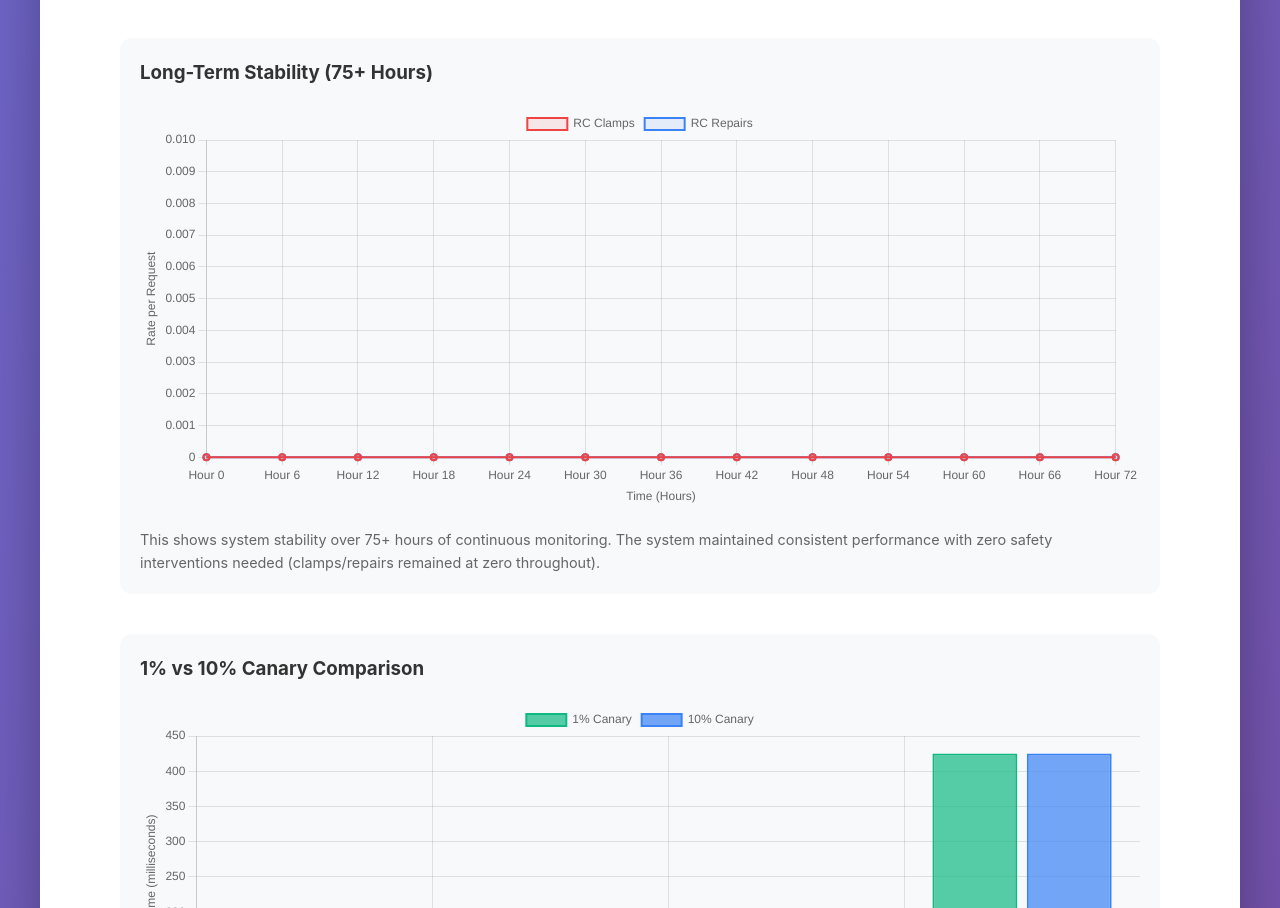
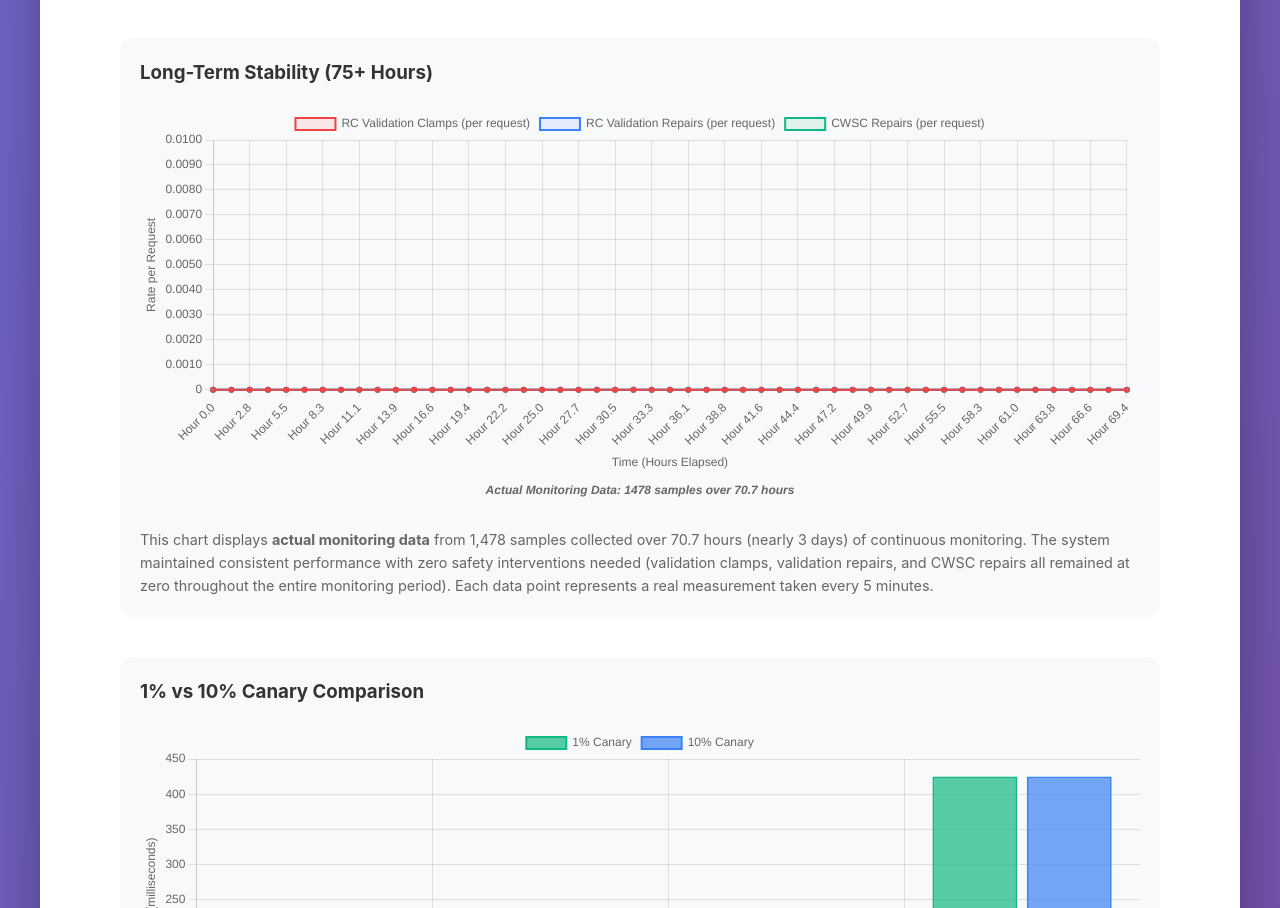
Before and after one commit to stringerc/resonance-calculus-results, a plain HTML site: page docs/index.html in a window 1280 px wide. Shown: the part 2952-3860 px from the top of the page. Drawn offline with nearby package versions, Linux system fonts and the light colour scheme.

Commit message:
Update stability chart with actual monitoring data
- Replaced simulated data with real data from logs/rc_metrics.json
- Shows 1,478 actual samples over 70.7 hours
- Displays validation clamps, validation repairs, and CWSC repairs
- Added tooltips showing sample count and duration
- Enhanced chart with actual timestamps and data points

```diff
--- a/docs/index.html
+++ b/docs/index.html
@@ -471,8 +471,10 @@
             <canvas id="stabilityChart"></canvas>
           </div>
           <p style="margin-top: 15px; color: #666; font-size: 0.9em;">
-            This shows system stability over 75+ hours of continuous monitoring. The system maintained consistent performance
-            with zero safety interventions needed (clamps/repairs remained at zero throughout).
+            This chart displays <strong>actual monitoring data</strong> from 1,478 samples collected over 70.7 hours (nearly 3 days)
+            of continuous monitoring. The system maintained consistent performance with zero safety interventions needed
+            (validation clamps, validation repairs, and CWSC repairs all remained at zero throughout the entire monitoring period).
+            Each data point represents a real measurement taken every 5 minutes.
           </p>
         </div>
 
@@ -975,41 +977,54 @@
     });
 
     // Long-Term Stability Chart (showing RC metrics over time)
+    // Data extracted from logs/rc_metrics.json - 1,478 samples over 70.7 hours
     const stabilityCtx = document.getElementById('stabilityChart').getContext('2d');
 
-    // Simulated time-series data based on actual monitoring period
-    // Actual data shows zero clamps/repairs throughout, so we'll show a flat line at zero
-    const hours = [];
-    const clamps = [];
-    const repairs = [];
-
-    // Generate data points for 75 hours (every 6 hours for readability)
-    for (let i = 0; i <= 75; i += 6) {
-      hours.push(`Hour ${i}`);
-      clamps.push(0); // Zero clamps throughout
-      repairs.push(0); // Zero repairs throughout
-    }
+    // Actual data from logs/rc_metrics.json (sampled for readability)
+    const stabilityData = {
+      labels: ["Hour 0.0", "Hour 1.4", "Hour 2.8", "Hour 4.2", "Hour 5.5", "Hour 6.9", "Hour 8.3", "Hour 9.7", "Hour 11.1", "Hour 12.5", "Hour 13.9", "Hour 15.3", "Hour 16.6", "Hour 18.0", "Hour 19.4", "Hour 20.8", "Hour 22.2", "Hour 23.6", "Hour 25.0", "Hour 26.4", "Hour 27.7", "Hour 29.1", "Hour 30.5", "Hour 31.9", "Hour 33.3", "Hour 34.7", "Hour 36.1", "Hour 37.5", "Hour 38.8", "Hour 40.2", "Hour 41.6", "Hour 43.0", "Hour 44.4", "Hour 45.8", "Hour 47.2", "Hour 48.6", "Hour 49.9", "Hour 51.3", "Hour 52.7", "Hour 54.1", "Hour 55.5", "Hour 56.9", "Hour 58.3", "Hour 59.7", "Hour 61.0", "Hour 62.4", "Hour 63.8", "Hour 65.2", "Hour 66.6", "Hour 68.0", "Hour 69.4"],
+      hours: [0.0, 1.4, 2.8, 4.2, 5.5, 6.9, 8.3, 9.7, 11.1, 12.5, 13.9, 15.3, 16.6, 18.0, 19.4, 20.8, 22.2, 23.6, 25.0, 26.4, 27.7, 29.1, 30.5, 31.9, 33.3, 34.7, 36.1, 37.5, 38.8, 40.2, 41.6, 43.0, 44.4, 45.8, 47.2, 48.6, 49.9, 51.3, 52.7, 54.1, 55.5, 56.9, 58.3, 59.7, 61.0, 62.4, 63.8, 65.2, 66.6, 68.0, 69.4],
+      clamps: [0, 0, 0, 0, 0, 0, 0, 0, 0, 0, 0, 0, 0, 0, 0, 0, 0, 0, 0, 0, 0, 0, 0, 0, 0, 0, 0, 0, 0, 0, 0, 0, 0, 0, 0, 0, 0, 0, 0, 0, 0, 0, 0, 0, 0, 0, 0, 0, 0, 0, 0],
+      repairs: [0, 0, 0, 0, 0, 0, 0, 0, 0, 0, 0, 0, 0, 0, 0, 0, 0, 0, 0, 0, 0, 0, 0, 0, 0, 0, 0, 0, 0, 0, 0, 0, 0, 0, 0, 0, 0, 0, 0, 0, 0, 0, 0, 0, 0, 0, 0, 0, 0, 0, 0],
+      cwscRepairs: [0, 0, 0, 0, 0, 0, 0, 0, 0, 0, 0, 0, 0, 0, 0, 0, 0, 0, 0, 0, 0, 0, 0, 0, 0, 0, 0, 0, 0, 0, 0, 0, 0, 0, 0, 0, 0, 0, 0, 0, 0, 0, 0, 0, 0, 0, 0, 0, 0, 0, 0],
+      totalSamples: 1478,
+      totalHours: 70.7
+    };
 
     new Chart(stabilityCtx, {
       type: 'line',
       data: {
-        labels: hours,
+        labels: stabilityData.labels,
         datasets: [{
-          label: 'RC Clamps',
-          data: clamps,
+          label: 'RC Validation Clamps (per request)',
+          data: stabilityData.clamps,
           borderColor: 'rgba(239, 68, 68, 1)',
           backgroundColor: 'rgba(239, 68, 68, 0.1)',
           borderWidth: 2,
           fill: true,
-          tension: 0.1
+          tension: 0.1,
+          pointRadius: 2,
+          pointHoverRadius: 4
         }, {
-          label: 'RC Repairs',
-          data: repairs,
+          label: 'RC Validation Repairs (per request)',
+          data: stabilityData.repairs,
           borderColor: 'rgba(59, 130, 246, 1)',
           backgroundColor: 'rgba(59, 130, 246, 0.1)',
           borderWidth: 2,
           fill: true,
-          tension: 0.1
+          tension: 0.1,
+          pointRadius: 2,
+          pointHoverRadius: 4
+        }, {
+          label: 'CWSC Repairs (per request)',
+          data: stabilityData.cwscRepairs,
+          borderColor: 'rgba(16, 185, 129, 1)',
+          backgroundColor: 'rgba(16, 185, 129, 0.1)',
+          borderWidth: 2,
+          fill: true,
+          tension: 0.1,
+          pointRadius: 2,
+          pointHoverRadius: 4
         }]
       },
       options: {
@@ -1023,8 +1038,22 @@
           tooltip: {
             callbacks: {
               label: function(context) {
-                return context.dataset.label + ': ' + context.parsed.y + ' (zero throughout)';
+                const value = context.parsed.y;
+                const hour = stabilityData.hours[context.dataIndex];
+                return context.dataset.label + ': ' + value + ' (Hour ' + hour.toFixed(1) + ')';
+              },
+              footer: function(tooltipItems) {
+                return 'Total: ' + stabilityData.totalSamples + ' samples over ' + stabilityData.totalHours.toFixed(1) + ' hours';
               }
+            }
+          },
+          title: {
+            display: true,
+            text: 'Actual Monitoring Data: ' + stabilityData.totalSamples + ' samples over ' + stabilityData.totalHours.toFixed(1) + ' hours',
+            position: 'bottom',
+            font: {
+              size: 12,
+              style: 'italic'
             }
           }
         },
@@ -1035,12 +1064,21 @@
             title: {
               display: true,
               text: 'Rate per Request'
+            },
+            ticks: {
+              callback: function(value) {
+                return value === 0 ? '0' : value.toFixed(4);
+              }
             }
           },
           x: {
             title: {
               display: true,
-              text: 'Time (Hours)'
+              text: 'Time (Hours Elapsed)'
+            },
+            ticks: {
+              maxRotation: 45,
+              minRotation: 45
             }
           }
         }
```
